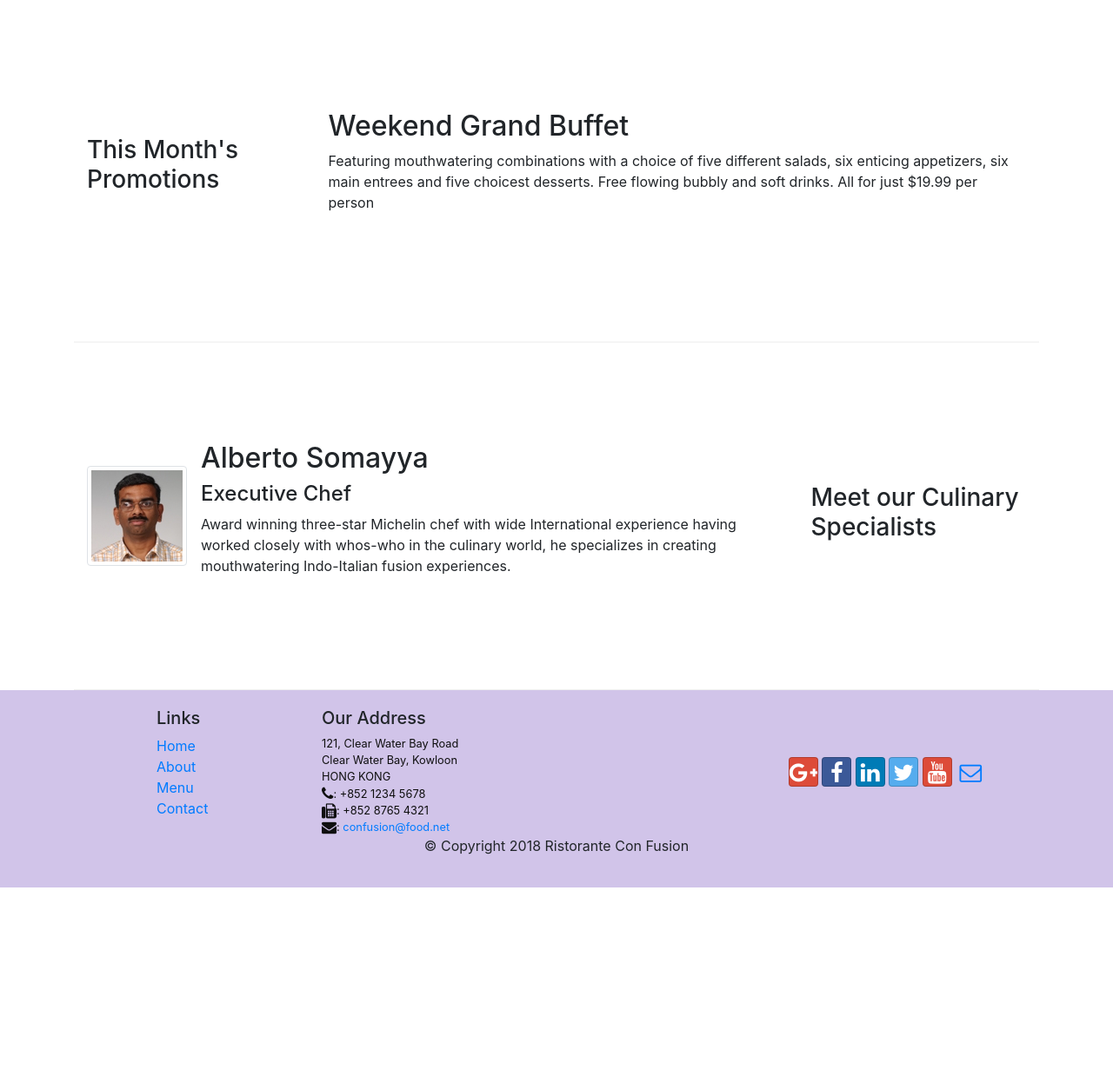
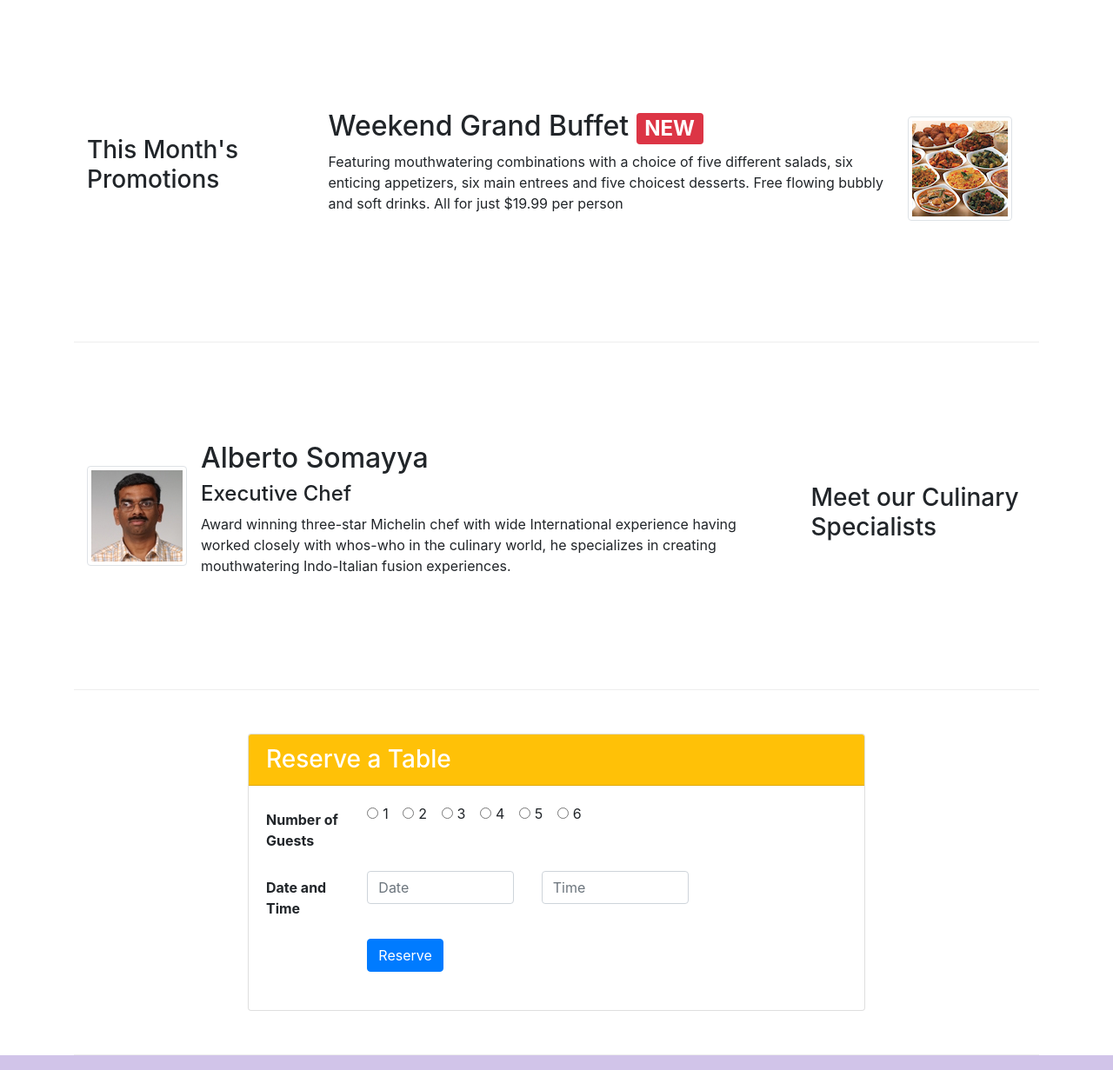
Before and after one commit to alikamranch/Custom-Bootstrap-4-Template, a website: page index.html in a window 1280 px wide. Shown: the part 740-1971 px from the top of the page at 87% size. Before the commit the page ends 1761 px from the top, so only its background shows below. Drawn offline with nearby package versions, Linux system fonts and the light colour scheme.

Commit message:
Assignment 2

```diff
--- a/index.html
+++ b/index.html
@@ -43,10 +43,14 @@
                 <div class="col-12 col-sm-6">
                     <h1>Ristorante con Fusion</h1>
                     <p>We take inspiration from the World's best cuisines, and create a unique fusion experience. Our
-                        lipsmacking creations will tickle your culinary senses!</p>
+                        lipsmacking
+                        creations will tickle your culinary senses!</p>
                 </div>
-                <div class="col-12 col-sm align-self-center">
+                <div class="col-12 col-sm-3 align-self-center">
                     <img src="img/logo.png" class="img-fluid">
+                </div>
+                <div class="col-12 col-sm-3 align-self-center">
+                    <a role="button" href="#reserve" class="btn btn-warning btn-sm btn-block">Reserve Table</a>
                 </div>
             </div>
         </div>
@@ -73,14 +77,23 @@
 
 
         <div class="row row-content align-items-center">
-            <div class="col-12 col-sm-4 col-md-3">
+            <div class="col-12 col-sm-4 col-md-3 oder-sm-fist">
                 <h3>This Month's Promotions</h3>
             </div>
-            <div class="col col-sm col-md">
-                <h2>Weekend Grand Buffet</h2>
-                <p>Featuring mouthwatering combinations with a choice of five different salads, six enticing
-                    appetizers, six main entrees and five choicest desserts. Free flowing bubbly and soft drinks. All
-                    for just $19.99 per person </p>
+            <div class="col col-sm col-md order-sm-last">
+                <div class="media">
+
+                    <div class="media-body">
+                        <h2 class="mt-0">Weekend Grand Buffet <span class="badge badge-danger">NEW</span></h2>
+                        <p class="d-none d-sm-block">Featuring mouthwatering combinations with a choice of five
+                            different salads, six enticing
+                            appetizers, six main entrees and five choicest desserts. Free flowing bubbly and soft
+                            drinks. All
+                            for just $19.99 per person</p>
+                    </div>
+                    <img class="d-flex mr-3 img-thumbnail align-self-center ml-3" src="img/buffet.png" alt="Buffet">
+                </div>
+
             </div>
         </div>
 
@@ -99,6 +112,82 @@
                             whos-who in the culinary world, he specializes in
                             creating mouthwatering Indo-Italian fusion experiences.
                         </p>
+                    </div>
+                </div>
+            </div>
+        </div>
+
+        <div class="row row-content justify-content-center">
+            <div class="col-12 col-sm-8">
+                <div class="card">
+                    <h3 class="card-header bg-warning text-white">Reserve a Table</h3>
+                    <div class="card-body">
+                        <form id="reserve">
+                            <dl class="row">
+                                <dt class="col-md-2 col-form-label">Number of Guests</dt>
+                                <dd class="col-10">
+
+                                    <div class="form-check form-check-inline">
+
+                                        <input class="form-check-input" type="radio" name="inlineRadioOptions" id="inlineRadio1"
+                                            value="option1">
+                                        <label class="form-check-label" for="inlineRadio1">1</label>
+                                    </div>
+
+                                    <div class="form-check form-check-inline">
+
+                                        <input class="form-check-input" type="radio" name="inlineRadioOptions" id="inlineRadio2"
+                                            value="option2">
+                                        <label class="form-check-label" for="inlineRadio2">2</label>
+                                    </div>
+                                    <div class="form-check form-check-inline">
+
+                                        <input class="form-check-input" type="radio" name="inlineRadioOptions" id="inlineRadio2"
+                                            value="option2">
+                                        <label class="form-check-label" for="inlineRadio2">3</label>
+                                    </div>
+                                    <div class="form-check form-check-inline">
+
+                                        <input class="form-check-input" type="radio" name="inlineRadioOptions" id="inlineRadio2"
+                                            value="option2">
+                                        <label class="form-check-label" for="inlineRadio2">4</label>
+                                    </div>
+                                    <div class="form-check form-check-inline">
+
+                                        <input class="form-check-input" type="radio" name="inlineRadioOptions" id="inlineRadio2"
+                                            value="option2">
+                                        <label class="form-check-label" for="inlineRadio2">5</label>
+                                    </div>
+                                    <div class="form-check form-check-inline">
+
+                                        <input class="form-check-input" type="radio" name="inlineRadioOptions" id="inlineRadio2"
+                                            value="option2">
+                                        <label class="form-check-label" for="inlineRadio2">6</label>
+                                    </div>
+
+                                </dd>
+
+
+                            </dl>
+                            <dl class="row">
+                                <dt class="col-md-2 col-form-label">Date and Time</dt>
+                                <dd class="col-sm-10">
+                                    <div class="col-sm-4 form-check-inline">
+                                        <input type="tel" class="form-control" id="areacode" name="areacode"
+                                            placeholder="Date">
+                                    </div>
+                                    <div class="col-sm-4  form-check-inline">
+                                        <input type="tel" class="form-control" id="telnum" name="telnum" placeholder="Time">
+                                    </div>
+                                </dd>
+                            </dl>
+                            <dl class="row">
+                                <dt class="col-md-2 col-form-label"></dt>
+                                <dd class="col-10">
+                                    <button type="submit" class="btn btn-primary">Reserve</button>
+                                </dd>
+                            </dl>
+                        </form>
                     </div>
                 </div>
             </div>
```
